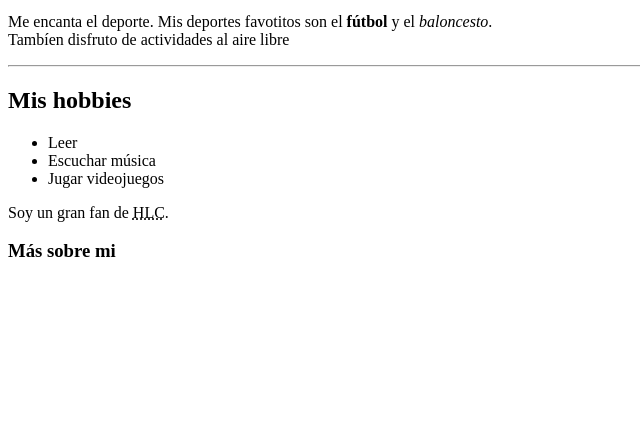
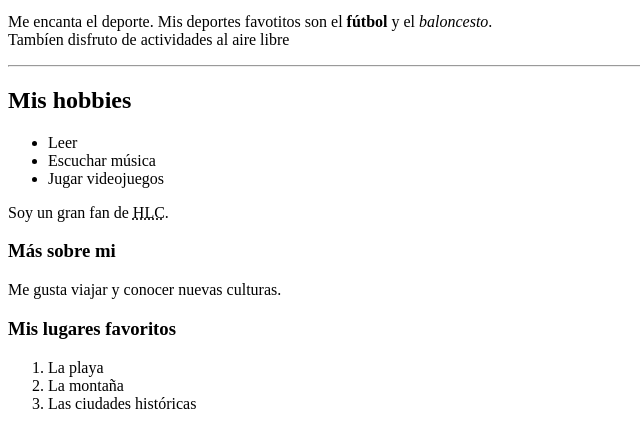
Before and after one commit to Dmarmun/HLC_T2, a plain HTML site: page A1.html in a window 1280 px wide. Shown: the part 101-548 px from the top of the page, without its empty margins (0-640 px from the left). Drawn offline with Linux system fonts and the light colour scheme.

Commit message:
My favorite places

```diff
--- a/A1.html
+++ b/A1.html
@@ -16,5 +16,12 @@
         </ul>
         <p>Soy un gran fan de <abbr title="Hora de Libre Configuración">HLC</abbr>.</p>
         <h3>Más sobre mi</h3>
+        <p>Me gusta viajar y conocer nuevas culturas.</p>
+        <h3>Mis lugares favoritos</h3>
+        <ol>
+            <li>La playa</li>
+            <li>La montaña</li>
+            <li>Las ciudades históricas</li>
+        </ol>
     </body>
 </html>
```
